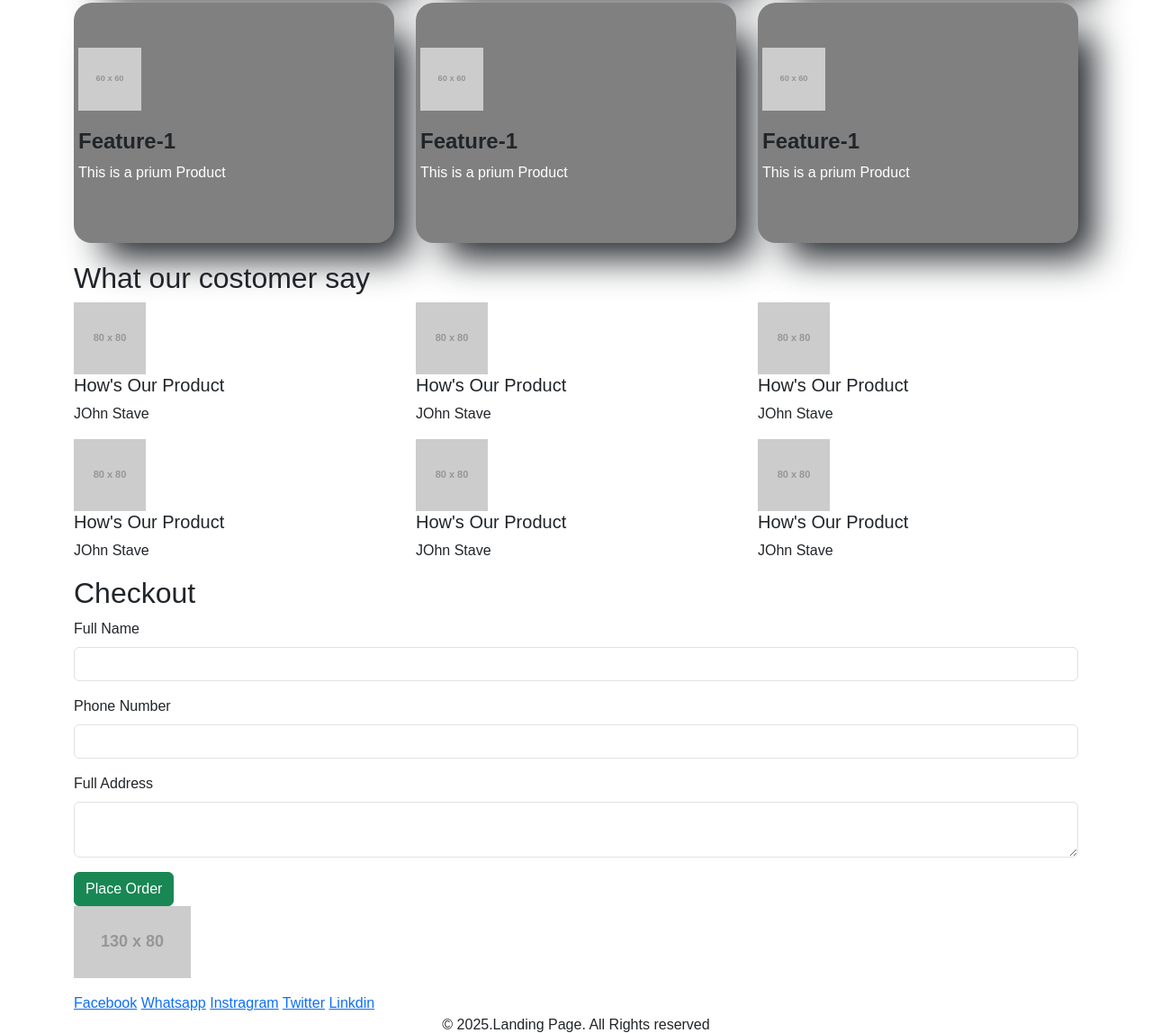
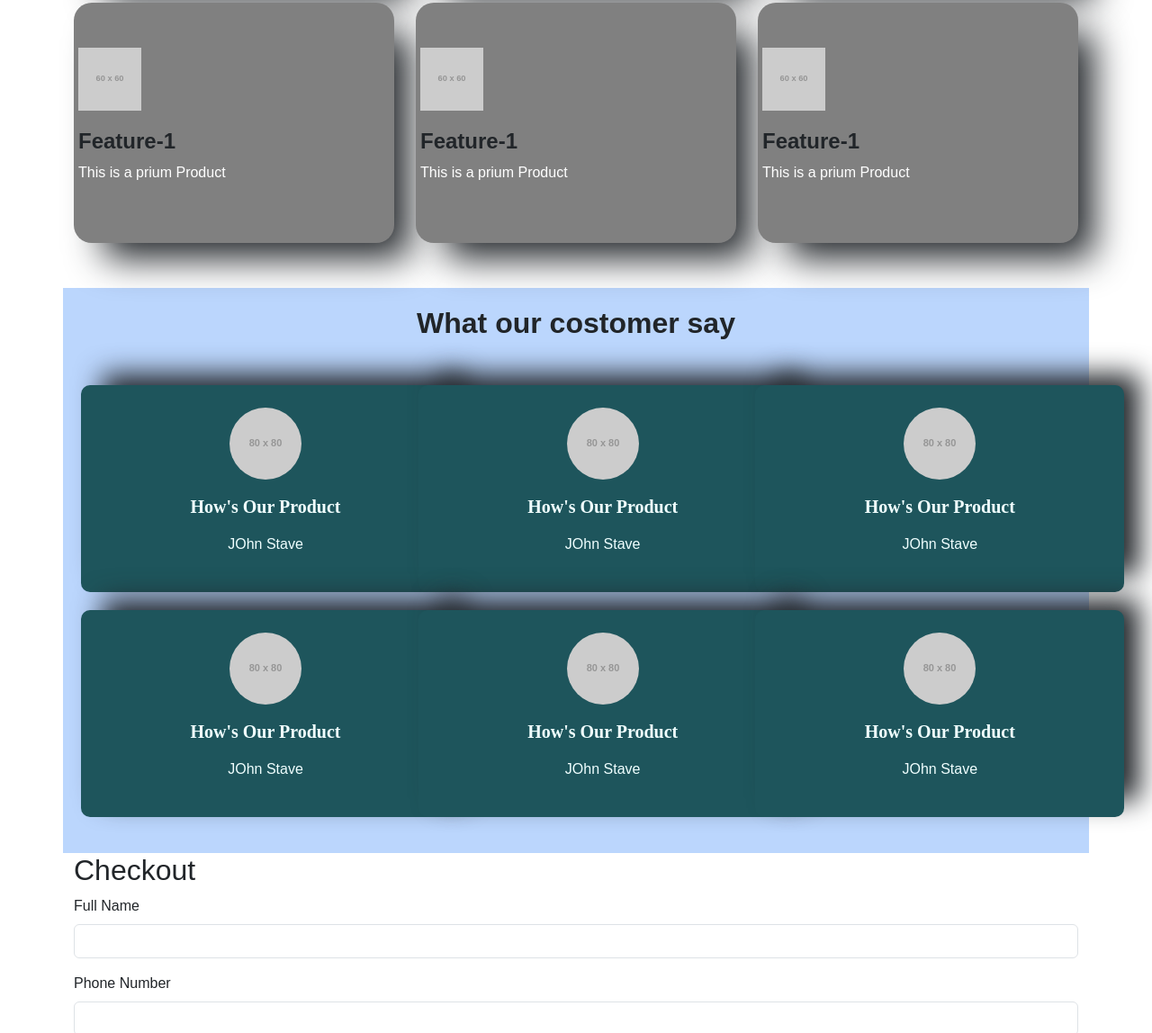
Before and after one commit to adnansami0177/Project-20, a plain HTML site: page index.html in a window 1280 px wide. Shown: the part 1202-2350 px from the top of the page at 90% size. Drawn offline with nearby package versions, Linux system fonts and the light colour scheme; placeholder pictures from the web are drawn by us.

Commit message:
New Setup

```diff
--- a/index.html
+++ b/index.html
@@ -73,46 +73,46 @@
 
     </section>
     <!-- customar Reviwe -->
-     <section class="container">
+     <section class="container testomonian-Section">
         <h2>What our costomer say</h2>
         <div class="row">
             <div class="col-12 col-sm-4 col-md-4">
-                <div>
+                <div class="testomonian-box">
                     <img src="https://placehold.co/80x80">
                     <h5>How's Our Product</h5>
                     <p>JOhn Stave</p>
                 </div>
             </div>
             <div class="col-12 col-sm-4 col-md-4">
-                <div>
+                <div class="testomonian-box">
                     <img src="https://placehold.co/80x80">
                     <h5>How's Our Product</h5>
                     <p>JOhn Stave</p>
                 </div>
             </div>
             <div class="col-12 col-sm-4 col-md-4">
-                <div>
+                <div class="testomonian-box">
                     <img src="https://placehold.co/80x80">
                     <h5>How's Our Product</h5>
                     <p>JOhn Stave</p>
                 </div>
             </div>
             <div class="col-12 col-sm-4 col-md-4">
-                <div>
+                <div class="testomonian-box">
                     <img src="https://placehold.co/80x80">
                     <h5>How's Our Product</h5>
                     <p>JOhn Stave</p>
                 </div>
             </div>
             <div class="col-12 col-sm-4 col-md-4">
-                <div>
+                <div class="testomonian-box">
                     <img src="https://placehold.co/80x80">
                     <h5>How's Our Product</h5>
                     <p>JOhn Stave</p>
                 </div>
             </div>
             <div class="col-12 col-sm-4 col-md-4">
-                <div>
+                <div class="testomonian-box">
                     <img src="https://placehold.co/80x80">
                     <h5>How's Our Product</h5>
                     <p>JOhn Stave</p>
--- a/style.css
+++ b/style.css
@@ -78,3 +78,43 @@
     color: white;
 
 }
+
+.testomonian-Section{
+    background-color: #BBD6FD;
+    padding: 20px;
+    text-align: center;
+    margin-top: 30px;
+}
+
+.testomonian-Section h2{
+    font-weight: 600;
+    margin-bottom: 50px;
+}
+
+.testomonian-box{
+    background-color: #1E555C;
+    padding: 25px 0px;
+    margin-bottom: 20px;
+    width: 410px;
+    border-radius: 10px;
+    box-shadow: 20px -15px 30px -3px;
+    transition: transform 0.5s ease; ;
+}
+
+.testomonian-box:hover{
+    transform: translatey(10px);
+}
+
+.testomonian-box h5{
+    color: azure;
+    margin: 18px;
+    font-family: initial;
+    font-weight: 800;
+}
+
+.testomonian-box p{
+    color: azure;
+}
+.testomonian-box img{
+    border-radius: 50%;
+}
```
